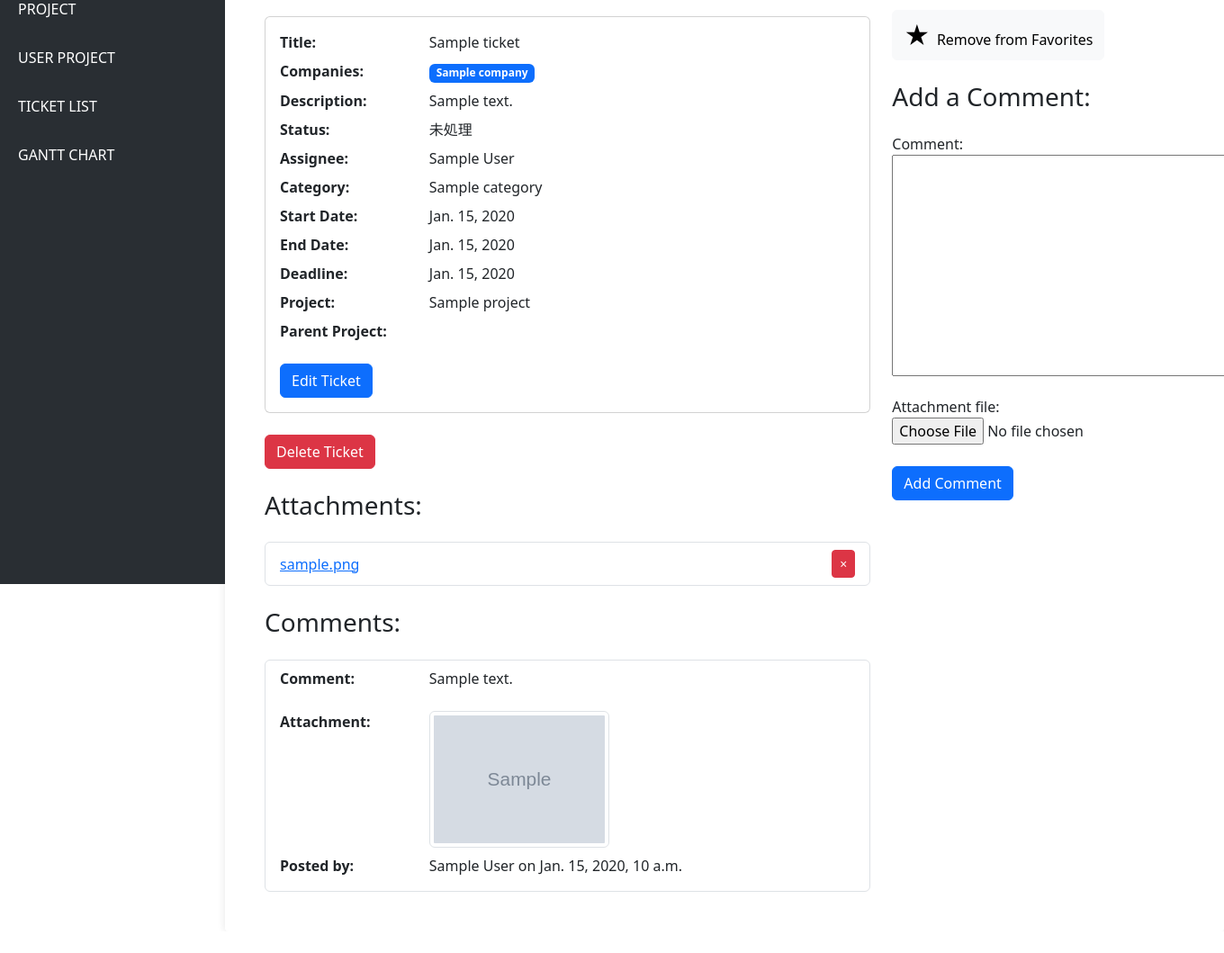
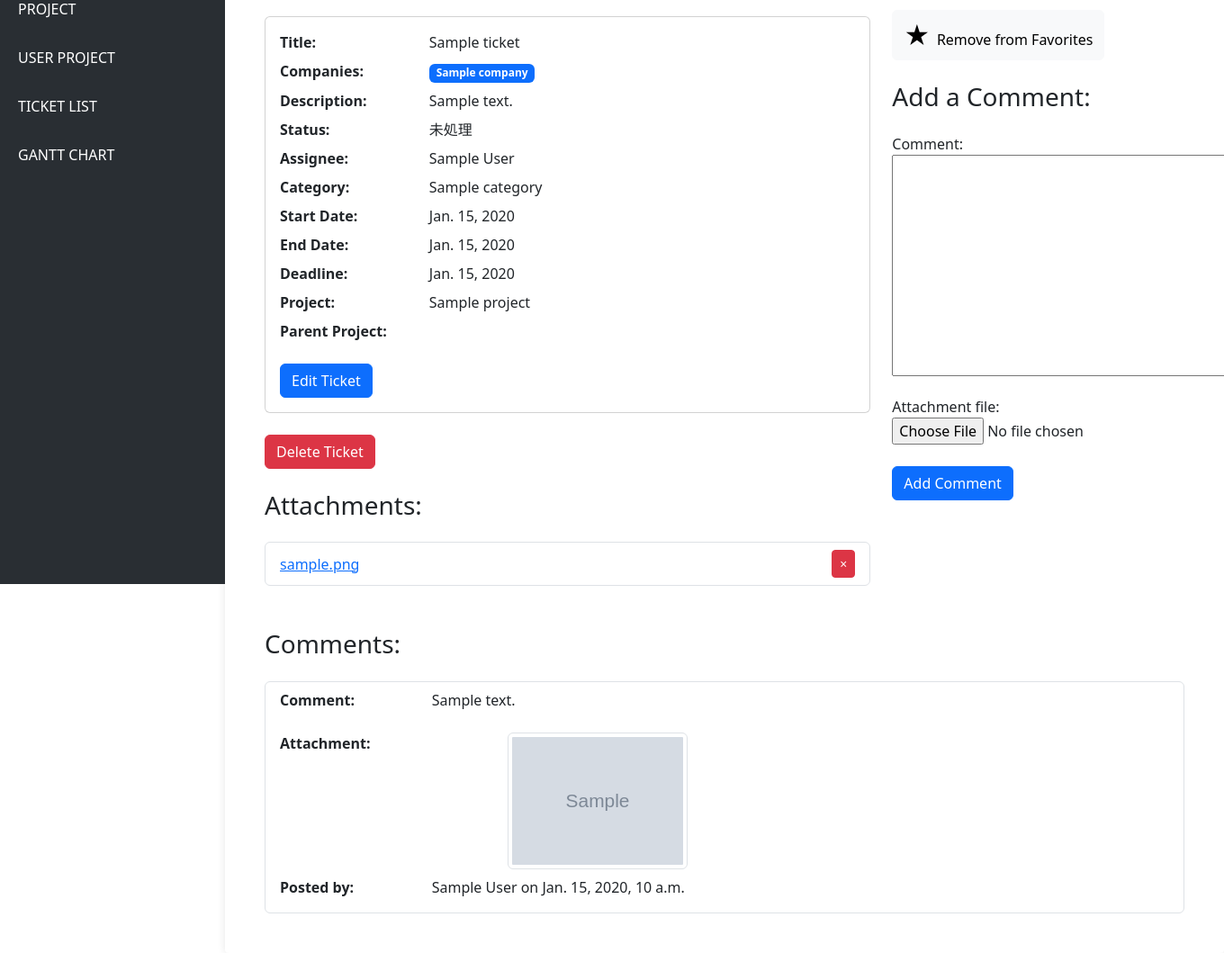
Before and after one commit to noknok06/TaskHub, a Django app: page /ticket/1/ in a window 1360 px wide; the page is wider, and only the part inside the window is pictured. Shown: the part 151-1210 px from the top of that part at 90% size. Before the commit the page ends 1142 px from the top of that part, so only its background shows below. Run offline with Django 4.2, Linux system fonts and the light colour scheme; a user stored in the database is signed in; tables that the repository leaves empty hold one stand-in row (values such as "Sample post"); grey boxes marked "Sample" are stand-in pictures; some libraries are stand-ins or nearby versions.

Commit message:
fax comment layout

```diff
--- a/static/styles/base.css
+++ b/static/styles/base.css
@@ -1,8 +1,8 @@
-<style>
 /* 既存のスタイル */
 body {
     background-color: #f4f5f7;
 }
+
 header {
     background-color: #333a3f;
     color: #ffffff;
@@ -15,13 +15,16 @@
     top: 0;
     left: 0;
     width: 100%;
-        z-index: 1005; /* ヘッダーの z-index */
+    z-index: 1005;
+    /* ヘッダーの z-index */
 }
+
 .navbar-brand {
     font-size: 1.5rem;
     color: #ffffff;
     text-decoration: none;
 }
+
 .sidebar {
     background-color: #292e33;
     color: #ffffff;
@@ -32,25 +35,32 @@
     top: 0;
     left: 0;
     height: 100%;
-        width: 250px; /* Sidebar width */
-        z-index: 1001; /* Sidebarの z-index (ヘッダーよりも上) */
+    width: 250px;
+    /* Sidebar width */
+    z-index: 1001;
+    /* Sidebarの z-index (ヘッダーよりも上) */
 }
+
 .sidebar ul {
     padding: 0;
     list-style-type: none;
 }
+
 .sidebar ul li {
     padding: 15px 20px;
 }
+
 .sidebar ul li a {
     color: #ffffff;
     text-decoration: none;
     display: block;
 }
+
 .sidebar ul li a:hover {
     background-color: #1c1f22;
     border-radius: 4px;
 }
+
 .main-content {
     margin-left: 250px;
     padding: 80px 20px 20px;
@@ -59,10 +69,12 @@
     box-shadow: 0px 0px 10px rgba(0, 0, 0, 0.1);
     transition: margin-left 0.3s ease-in-out;
 }
+
 .btn-primary {
     background-color: #1c7ed6;
     border-color: #1c7ed6;
 }
+
 .btn-primary:hover {
     background-color: #1864ab;
     border-color: #1864ab;
@@ -71,28 +83,38 @@
 /* Sidebar内のナビゲーションボタン */
 .sidebar .navbar-toggler {
     position: fixed;
-        top: 60px; /* Sidebarの上からの距離 */
-        right: -23px; /* Sidebarの右からの距離 */
-        z-index: 1002; /* ヘッダーやサイドバーの上に表示 */
+    top: 60px;
+    /* Sidebarの上からの距離 */
+    right: -23px;
+    /* Sidebarの右からの距離 */
+    z-index: 1002;
+    /* ヘッダーやサイドバーの上に表示 */
     background-color: #292e33;
 }
 
 /* サイドバーが隠れているときのスタイル */
 .sidebar.hidden {
-        transform: translateX(-250px); /* Sidebarが隠れる */
+    transform: translateX(-250px);
+    /* Sidebarが隠れる */
 }
 
 .main-content.full {
-        margin-left: 0; /* Sidebarが隠れるとメインコンテンツの余白も調整 */
+    margin-left: 0;
+    /* Sidebarが隠れるとメインコンテンツの余白も調整 */
 }
+
 .dropzone {
     border: 2px dashed #007bff;
     padding: 20px;
     text-align: center;
     cursor: pointer;
 }
+
 .dropzone.dragover {
     border-color: #0056b3;
     background-color: #e9ecef;
 }
-</style>
+
+.comment_text img{
+    width: 100%;
+}
--- a/templates/ticket_detail.html
+++ b/templates/ticket_detail.html
@@ -110,47 +110,6 @@
             {% else %}
             <p>No attachments available.</p>
             {% endif %}
-            <!-- Comments Section -->
-            <h3 class="my-4">Comments:</h3>
-            <div class="list-group mb-4">
-                {% for comment in ticket.ticketcomment_set.all %}
-                <div class="list-group-item">
-                    <div class="row mb-2">
-                        <div class="col-md-3"><strong>Comment:</strong></div>
-                        <div class="col-md-9">
-                            {{ comment.comment | markdown }}
-                        </div>
-                    </div>
-
-                    {% if comment.attachment_file %}
-                    <div class="row mb-2">
-                        <div class="col-md-3"><strong>Attachment:</strong></div>
-                        <div class="col-md-9">
-                            {% if comment.attachment_file %}
-                                {% with comment.attachment_file.name|slice:"-4:" as ext %}
-                                    {% if ext in '.jpg,.jpeg,.png' %}
-                                        <a href="{{ comment.attachment_file.url }}" data-lightbox="comment-attachments" data-title="{{ comment.attachment_file.name }}">
-                                            <img src="{{ comment.attachment_file.url }}" alt="{{ comment.attachment_file.name }}" class="img-thumbnail" style="max-width: 200px; cursor: pointer;">
-                                        </a>
-                                    {% else %}
-                                        <a href="{{ comment.attachment_file.url }}" target="_blank">{{ comment.attachment_file.name }}</a>
-                                    {% endif %}
-                                {% endwith %}
-                            {% else %}
-                                <p>No attachment</p>
-                            {% endif %}
-                        </div>
-                    </div>
-                    {% endif %}
-                    <div class="row mb-2">
-                        <div class="col-md-3"><strong>Posted by:</strong></div>
-                        <div class="col-md-9">{{ comment.user.name }} on {{ comment.create_date }}</div>
-                    </div>
-                </div>
-                {% empty %}
-                <div class="list-group-item">No comments available.</div>
-                {% endfor %}
-            </div>
         </div>
 
         <!-- Favorites Section -->
@@ -182,6 +141,47 @@
             </form>
 
         </div>
+    </div>
+    <!-- Comments Section -->
+    <h3 class="my-4">Comments:</h3>
+    <div class="list-group mb-4">
+        {% for comment in ticket.ticketcomment_set.all %}
+        <div class="list-group-item">
+            <div class="row mb-2">
+                <div class="col-md-2"><strong>Comment:</strong></div>
+                <div class="col-md-8 comment_text">
+                    {{ comment.comment | markdown }}
+                </div>
+            </div>
+
+            {% if comment.attachment_file %}
+            <div class="row mb-2">
+                <div class="col-md-3"><strong>Attachment:</strong></div>
+                <div class="col-md-9">
+                    {% if comment.attachment_file %}
+                        {% with comment.attachment_file.name|slice:"-4:" as ext %}
+                            {% if ext in '.jpg,.jpeg,.png' %}
+                                <a href="{{ comment.attachment_file.url }}" data-lightbox="comment-attachments" data-title="{{ comment.attachment_file.name }}">
+                                    <img src="{{ comment.attachment_file.url }}" alt="{{ comment.attachment_file.name }}" class="img-thumbnail" style="max-width: 200px; cursor: pointer;">
+                                </a>
+                            {% else %}
+                                <a href="{{ comment.attachment_file.url }}" target="_blank">{{ comment.attachment_file.name }}</a>
+                            {% endif %}
+                        {% endwith %}
+                    {% else %}
+                        <p>No attachment</p>
+                    {% endif %}
+                </div>
+            </div>
+            {% endif %}
+            <div class="row mb-2">
+                <div class="col-md-2"><strong>Posted by:</strong></div>
+                <div class="col-md-8">{{ comment.user.name }} on {{ comment.create_date }}</div>
+            </div>
+        </div>
+        {% empty %}
+        <div class="list-group-item">No comments available.</div>
+        {% endfor %}
     </div>
 </div>
 <script>
```
Lines whose indentation alone changed are shown as unchanged.
